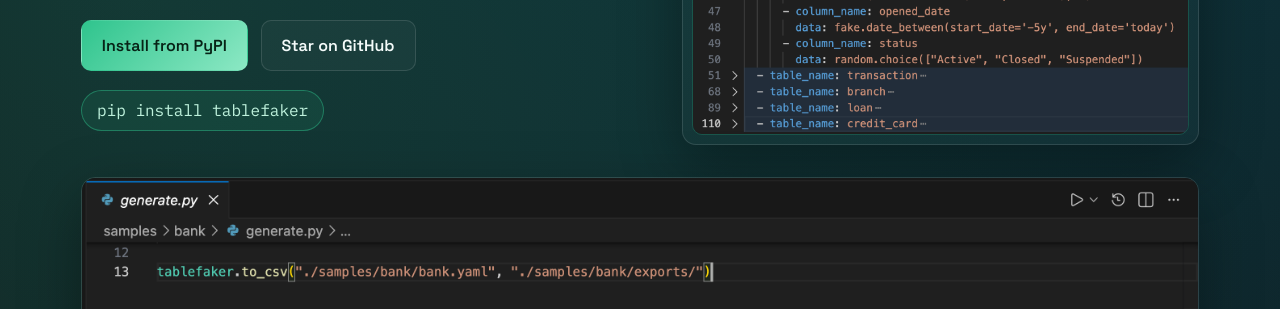
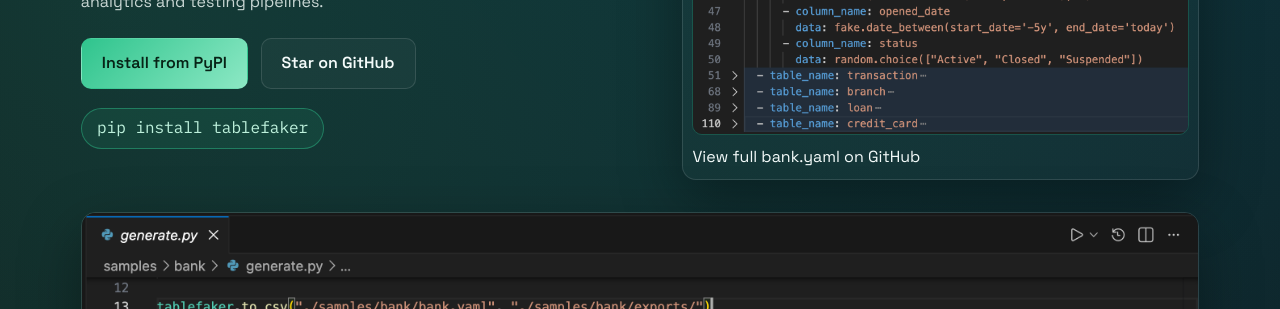
Before and after one commit to necatiarslan/table-faker, a plain HTML site: page website/index.html in a window 1280 px wide. Shown: the part 491-800 px from the top of the page. Drawn offline with Linux system fonts and the light colour scheme.

Commit message:
add link to view full bank.yaml configuration on GitHub

```diff
--- a/website/index.html
+++ b/website/index.html
@@ -65,6 +65,9 @@
       </div>
       <div class="hero-visual hero-flow reveal delay-1">
         <img src="../media/bank_yaml.png" alt="Bank YAML configuration example" loading="lazy" />
+        <p>
+          <a href="https://github.com/necatiarslan/table-faker/blob/main/samples/bank/bank.yaml" target="_blank" rel="noopener">View full bank.yaml on GitHub</a>
+        </p>
       </div>
       <div class="hero-bottom-image reveal delay-2">
         <img src="../media/bank_yaml_generate.png" alt="Bank data generated from YAML configuration" loading="lazy" />
```
